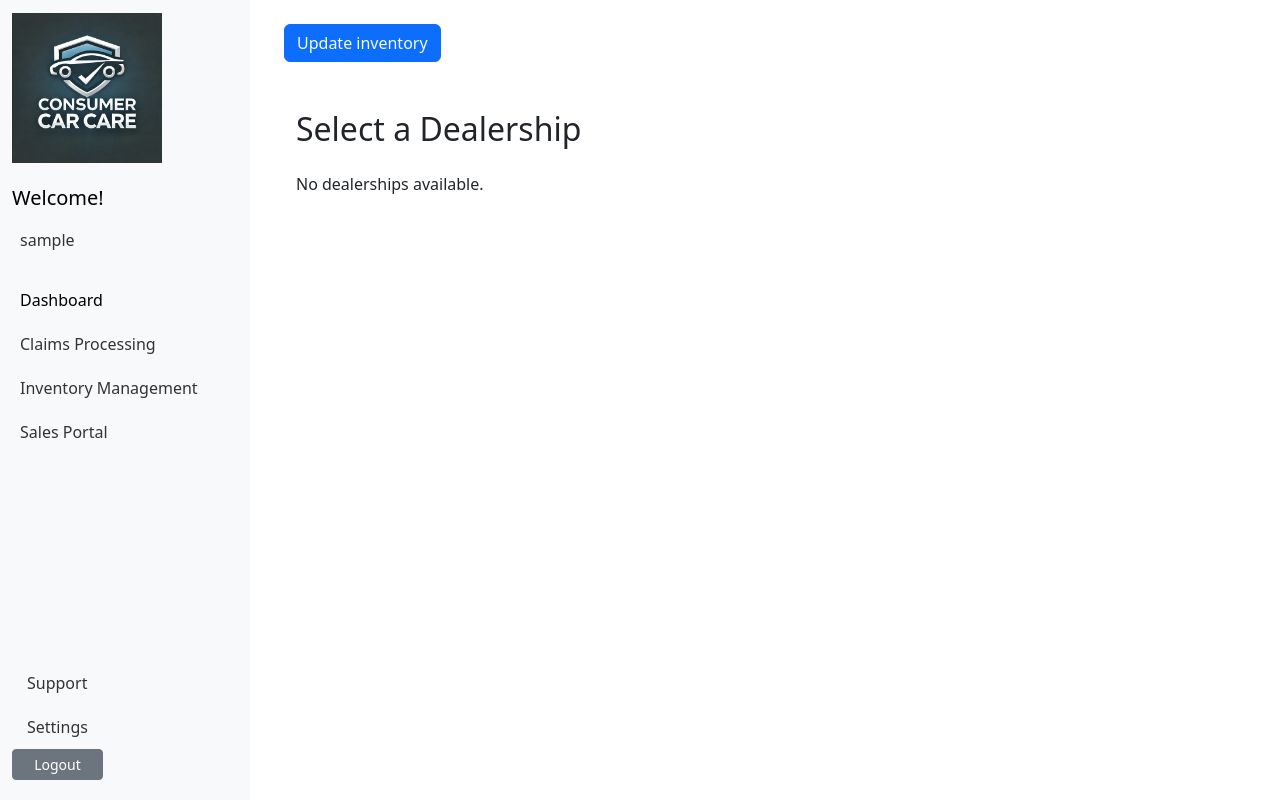
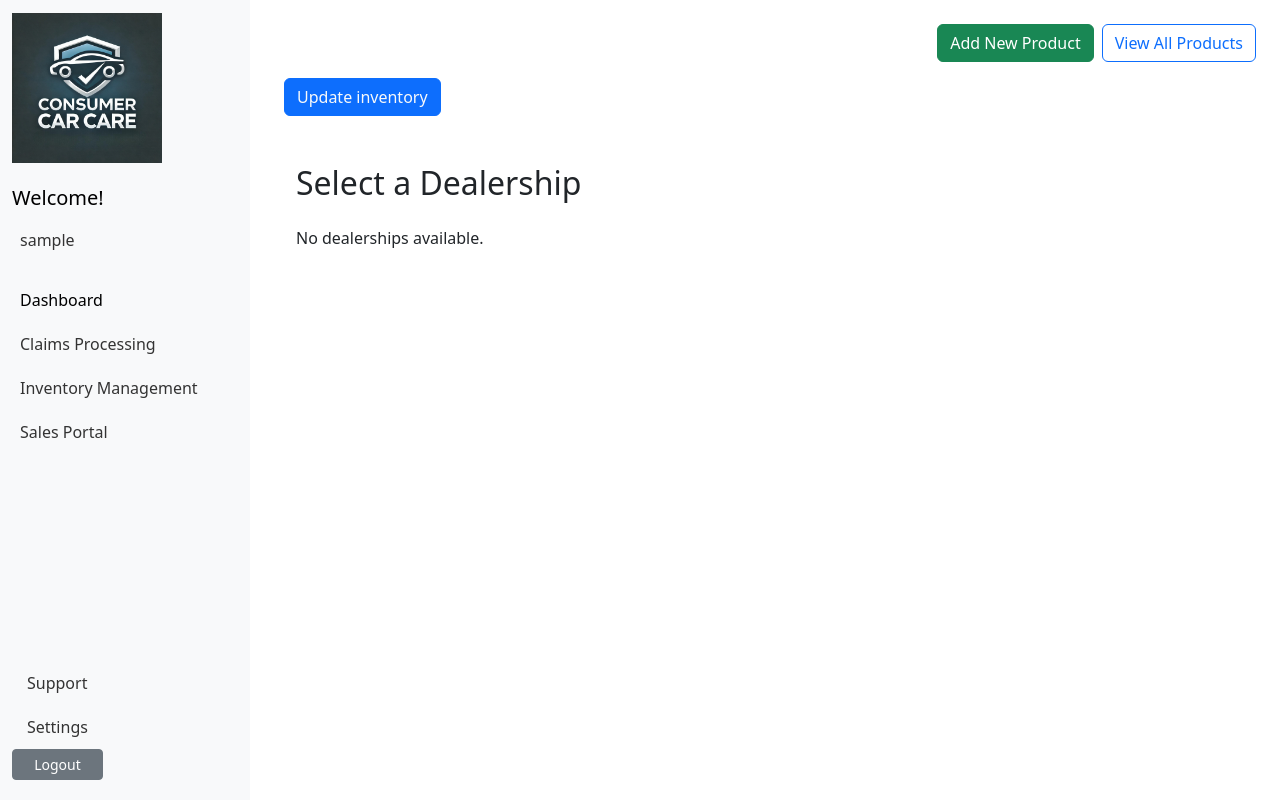
Before and after one commit to salmaan1-btm/C3-Digital, a Django app: page /inventory/ in a window 1280 px wide. Run offline with Django 5.2, Linux system fonts and the light colour scheme; the visitor is signed in with stand-in values (Sample User, id 1); data that the repository does not hold is empty; some libraries are stand-ins or nearby versions.

Commit message:
Moved product management buttons from Sales Portal to Inventory page

```diff
--- a/Apps/C3_app1/templates/C3_app1/inventory.html
+++ b/Apps/C3_app1/templates/C3_app1/inventory.html
@@ -1,6 +1,11 @@
 {% extends "base.html" %}
 {% block title %}Inventory{% endblock %}
 {% block content %}
+<div class="d-flex justify-content-end mb-3">
+  <a href="{% url 'C3_app1:new_product' %}" class="btn btn-success me-2">Add New Product</a>
+  <a href="{% url 'C3_app1:view_products' %}" class="btn btn-outline-primary">View All Products</a>
+</div>
+
 <a href="{% url 'C3_app1:add_inventory' %}" class="btn btn-primary btn-block text-decoration-none link-light"> Update inventory</a>
 
 <div class="container mt-5">
--- a/Apps/C3_app1/templates/C3_app1/sales_p.html
+++ b/Apps/C3_app1/templates/C3_app1/sales_p.html
@@ -10,7 +10,5 @@
         <a href="{% url 'C3_app1:view_sales' %}" class="btn btn-primary btn-block text-decoration-none link-light"> View sales transactions</a>
         <a href="{% url 'C3_app1:new_sales' %}" class="btn btn-primary btn-block text-decoration-none link-light"> Add a new sales transaction</a>
         <a href="{% url 'C3_app1:inventory' %}" class="btn btn-primary btn-block text-decoration-none link-light"> Manage inventories</a>
-        <a href="{% url 'C3_app1:new_product' %}" class="btn btn-primary btn-block text-decoration-none link-light">Add a new product</a>
-        <a href="{% url 'C3_app1:view_products' %}" class="btn btn-primary btn-block text-decoration-none link-light"> View all products</a>
 </div>
 {% endblock content %}
```
